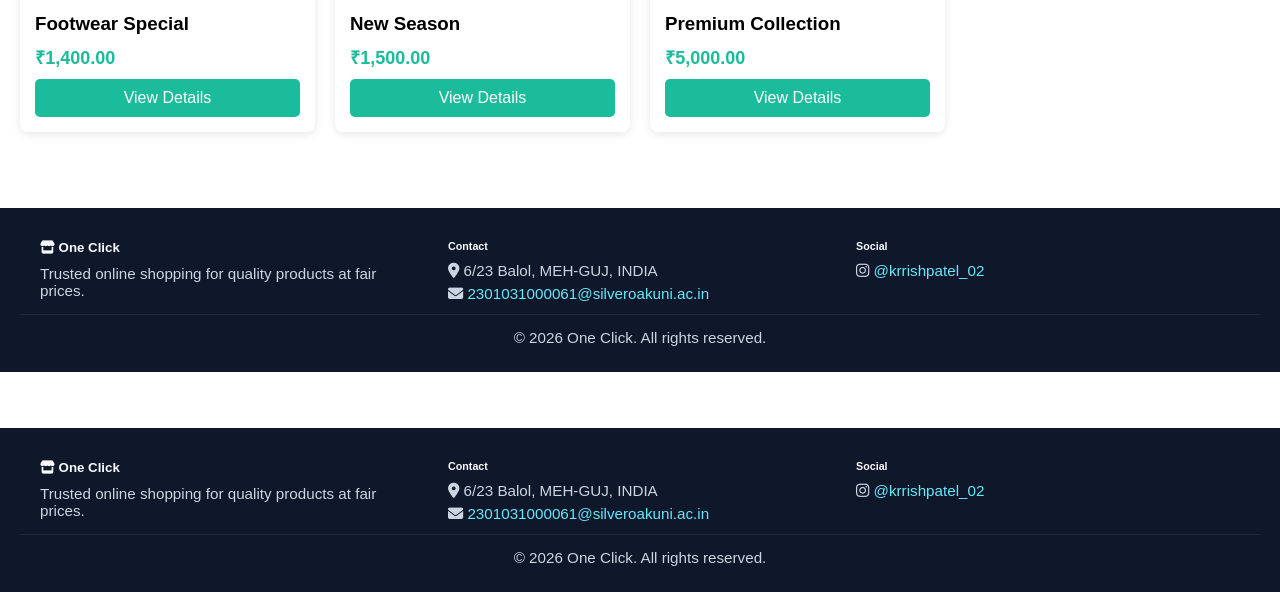
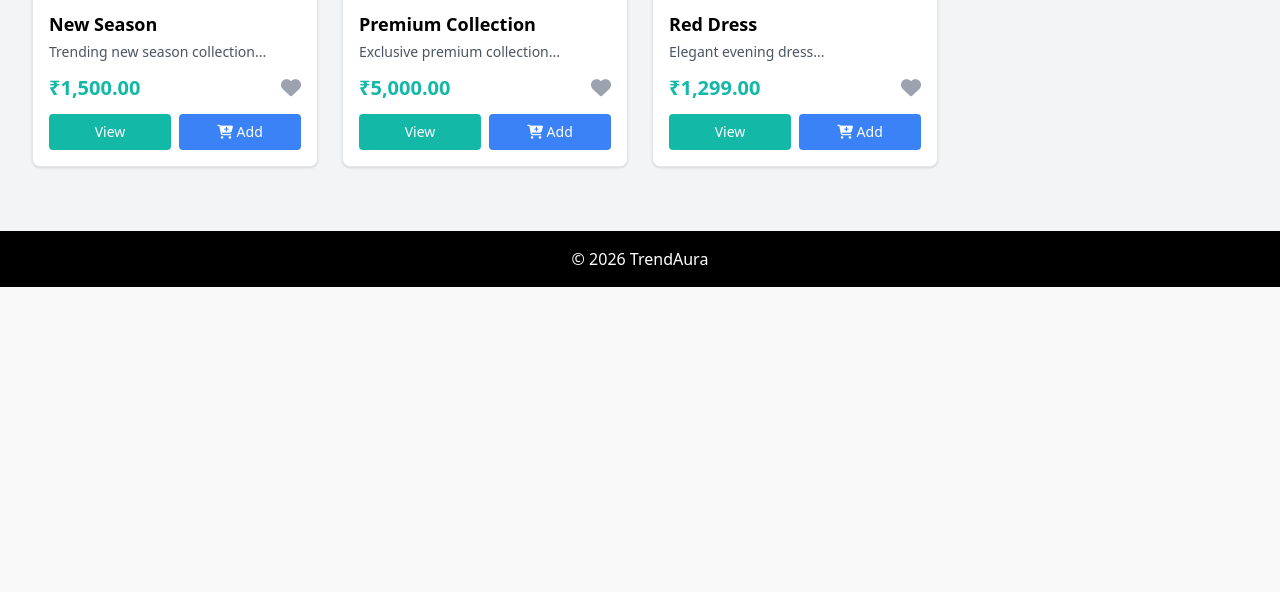
Before and after one commit to digitzero1995/clothing, a PHP site: page /category.php in a window 1280 px wide. Shown: the part 885-1477 px from the top of the page. After the commit the page ends 1172 px from the top, so only its background shows below. Run offline with PHP 8.4, Linux system fonts and the light colour scheme; data comes from the database, SQL or seed files in the repository; some libraries are stand-ins or nearby versions.

Commit message:
Add wishlist functionality and SQLite integration to homepage and category pages
- Updated category.php to use SQLite/PDO instead of MySQLi
- Added wishlist heart icon buttons with login conditional rendering
- Integrated featured products grid on homepage with wishlist support
- Both pages now display wishlist buttons (red heart if logged in, gray if not)
- Added proper redirects to login page for non-authenticated users
- Improved error handling and product display with better styling

Wishlist features now fully functional across all category pages and homepage.

```diff
--- a/public/category.php
+++ b/public/category.php
@@ -1,10 +1,9 @@
 <?php
-include '../config/db.php';
-include '../includes/header.php';
+session_start();
+include '../config/db_sqlite.php';
 
 // Get category from URL
-$cat_name = isset($_GET['cat']) ? $_GET['cat'] : 'all';
-$cat_name = htmlspecialchars($cat_name, ENT_QUOTES, 'UTF-8');
+$cat = isset($_GET['cat']) ? htmlspecialchars($_GET['cat']) : 'all';
 
 // Map categories to category IDs
 $category_map = [
@@ -12,77 +11,130 @@ $category_map = [
     'men' => 1,
     'kids' => 3,
     'footwear' => 6,
-    'home' => 4,  // Added
-    'brands' => 5, // Added
+    'home' => 4,
+    'brands' => 5,
     'sale' => 'all'
 ];
 
-$cat_id = isset($category_map[$cat_name]) ? $category_map[$cat_name] : 'all';
+$cat_id = isset($category_map[$cat]) ? $category_map[$cat] : 'all';
 
-// Fetch products based on mode
-if ($demo_mode) {
-    // Demo mode - filter from array
-    if ($cat_id !== 'all' && $cat_id !== null) {
-        $products = array_filter($DEMO_PRODUCTS, function($p) use ($cat_id) { return $p['category_id'] == $cat_id; });
+// Fetch products based on category
+$products = [];
+try {
+    if ($cat_id === 'all' || $cat === 'all' || $cat === 'sale') {
+        $stmt = $conn->query("SELECT id, name, price, image, description FROM products ORDER BY name ASC");
     } else {
-        $products = $DEMO_PRODUCTS;
+        $stmt = $conn->prepare("SELECT id, name, price, image, description FROM products WHERE category_id = ? ORDER BY name ASC");
+        $stmt->execute([(int)$cat_id]);
     }
-} else {
-    // Database mode
-    if($cat_id == 'all' || $cat_name == 'all' || $cat_name == 'sale') {
-        $query = "SELECT * FROM products";
-    } else {
-        $cat_id = (int)$cat_id;
-        $query = "SELECT * FROM products WHERE category_id = $cat_id";
-    }
+    $products = $stmt->fetchAll(PDO::FETCH_ASSOC);
+} catch (Exception $e) {
+    $products = [];
+}
 
-    $result = @mysqli_query($conn, $query);
-    $products = [];
-    if ($result && mysqli_num_rows($result) > 0) {
-        while ($row = mysqli_fetch_assoc($result)) {
-            $products[] = $row;
-        }
-    }
-}
+// Check if user is logged in
+$is_logged_in = isset($_SESSION['user_id']);
 ?>
 
-<style>
-    body { font-family: Arial, sans-serif; }
-    .category-header { text-align: center; margin: 40px 0; }
-    .products-grid { display: grid; grid-template-columns: repeat(auto-fill, minmax(250px, 1fr)); gap: 20px; padding: 20px; }
-    .product-card { background: white; padding: 15px; border-radius: 8px; box-shadow: 0 2px 8px rgba(0,0,0,0.1); transition: all 0.3s; }
-    .product-card:hover { box-shadow: 0 4px 16px rgba(0,0,0,0.2); }
-    .product-image { width: 100%; height: 250px; object-fit: cover; border-radius: 8px; }
-    .product-name { font-weight: bold; margin-top: 10px; }
-    .product-price { color: #1abc9c; font-weight: bold; font-size: 18px; margin: 10px 0; }
-    .btn-view { display: block; text-align: center; background: #1abc9c; color: white; padding: 10px; margin-top: 10px; border-radius: 5px; text-decoration: none; cursor: pointer; transition: 0.3s; }
-    .btn-view:hover { background: #0a9478; }
-    .no-products { text-align: center; padding: 40px; font-size: 18px; color: #666; }
-</style>
+<!DOCTYPE html>
+<html lang="en">
+<head>
+    <meta charset="UTF-8">
+    <meta name="viewport" content="width=device-width, initial-scale=1.0">
+    <title><?php echo ucfirst($cat); ?> - TrendAura</title>
+    <script src="https://cdn.tailwindcss.com"></script>
+    <link rel="stylesheet" href="https://cdnjs.cloudflare.com/ajax/libs/font-awesome/6.5.0/css/all.min.css">
+</head>
+<body class="bg-gray-100">
 
-<div class="category-header">
-    <h2 style="font-size: 32px; color: #333; text-transform: uppercase;">📦 <?php echo $cat_name; ?> Collection</h2>
+<!-- TOP BAR -->
+<div class="bg-black text-white text-sm px-6 py-2 flex justify-between">
+    <div>GREENCARD | GIFT CARD | STORE LOCATOR | TRACK ORDER | CONTACT</div>
+    <div>STORE MODE</div>
 </div>
 
-<div class="products-grid">
-    <?php
-    if (!empty($products)) {
-        foreach($products as $row) {
-    ?>
-        <div class="product-card">
-            <img src="assets/<?php echo htmlspecialchars($row['image']); ?>" alt="<?php echo htmlspecialchars($row['name']); ?>" class="product-image" onerror="this.src='assets/placeholder.jpg'">
-            <h3 class="product-name"><?php echo htmlspecialchars($row['name']); ?></h3>
-            <p class="product-price">₹<?php echo number_format($row['price'], 2); ?></p>
-            <a href="product_details.php?id=<?php echo (int)$row['id']; ?>" class="btn-view">View Details</a>
-        </div>
-    <?php
-        }
-    } else {
-        echo '<div class="no-products"><p>No products found in this category.</p></div>';
-    }
-    ?>
+<!-- NAVBAR -->
+<nav class="bg-white shadow-md px-6 py-4 flex justify-between items-center">
+    <a href="index.php" class="text-3xl font-bold text-teal-500">TrendAura</a>
+
+    <div class="space-x-6 hidden md:flex">
+        <a href="category.php?cat=all" class="hover:text-teal-500">SHOP ALL</a>
+        <a href="category.php?cat=women" class="hover:text-teal-500">WOMEN</a>
+        <a href="category.php?cat=men" class="hover:text-teal-500">MEN</a>
+        <a href="category.php?cat=kids" class="hover:text-teal-500">KIDS</a>
+        <a href="category.php?cat=home" class="hover:text-teal-500">HOME & LIVING</a>
+        <a href="category.php?cat=brands" class="hover:text-teal-500">BRANDS</a>
+        <a href="category.php?cat=sale" class="hover:text-teal-500 text-red-500">SALE</a>
+    </div>
+
+    <div class="flex items-center space-x-4">
+        <form method="GET" action="search.php" class="flex items-center bg-gray-100 rounded px-3 py-1">
+            <input type="text" name="q" placeholder="Search..." class="bg-gray-100 border-none outline-none w-32">
+            <button type="submit" class="text-teal-500 ml-2"><i class="fa fa-search"></i></button>
+        </form>
+        <a href="wishlist.php"><i class="fa fa-heart text-red-500"></i></a>
+        <a href="login.php"><i class="fa fa-user"></i></a>
+        <a href="cart.php"><i class="fa fa-cart-shopping"></i></a>
+    </div>
+</nav>
+
+<!-- CATEGORY HEADER -->
+<div class="bg-white shadow p-8 mb-6">
+    <h1 class="text-4xl font-bold text-center text-gray-800">
+        <?php echo strtoupper($cat); ?> Collection
+    </h1>
+    <p class="text-center text-gray-600 mt-2"><?php echo count($products); ?> products available</p>
 </div>
 
-<?php include '../includes/foooter.php'; ?>
+<!-- PRODUCTS GRID -->
+<div class="container mx-auto p-8">
+    <?php if (!empty($products)): ?>
+        <div class="grid grid-cols-1 md:grid-cols-4 gap-6">
+            <?php foreach($products as $product): ?>
+                <div class="bg-white rounded-lg shadow hover:shadow-lg transition border">
+                    <img src="assets/<?php echo htmlspecialchars($product['image']); ?>" alt="<?php echo htmlspecialchars($product['name']); ?>" class="w-full h-48 object-cover rounded-t-lg">
 
-<?php include '../includes/foooter.php'; ?>
+                    <div class="p-4">
+                        <h3 class="font-semibold text-lg mb-1"><?php echo htmlspecialchars($product['name']); ?></h3>
+                        <p class="text-gray-600 text-sm mb-3"><?php echo htmlspecialchars(substr($product['description'] ?? 'Premium item', 0, 50)); ?>...</p>
+
+                        <div class="flex justify-between items-end mb-3">
+                            <span class="text-teal-500 font-bold text-xl">₹<?php echo number_format($product['price'], 2); ?></span>
+                            <div class="flex gap-2">
+                                <?php if ($is_logged_in): ?>
+                                <a href="wishlist.php?action=add&id=<?php echo $product['id']; ?>" class="text-red-500 hover:text-red-600 text-xl transition" title="Add to Wishlist">
+                                    <i class="fa fa-heart"></i>
+                                </a>
+                                <?php else: ?>
+                                <a href="login.php?redirect=category.php?cat=<?php echo $cat; ?>" class="text-gray-400 hover:text-red-500 text-xl transition" title="Login to add to wishlist">
+                                    <i class="fa fa-heart"></i>
+                                </a>
+                                <?php endif; ?>
+                            </div>
+                        </div>
+
+                        <div class="flex gap-2">
+                            <a href="product_details.php?id=<?php echo $product['id']; ?>" class="flex-1 bg-teal-500 text-white px-3 py-2 rounded text-sm hover:bg-teal-600 text-center">View</a>
+                            <a href="cart.php?action=add&id=<?php echo $product['id']; ?>&qty=1" class="flex-1 bg-blue-500 text-white px-3 py-2 rounded text-sm hover:bg-blue-600 text-center">
+                                <i class="fa fa-cart-plus"></i> Add
+                            </a>
+                        </div>
+                    </div>
+                </div>
+            <?php endforeach; ?>
+        </div>
+    <?php else: ?>
+        <div class="bg-yellow-100 border border-yellow-400 text-yellow-800 px-6 py-8 rounded text-center">
+            <p class="text-xl mb-4">😢 No products found in this category</p>
+            <a href="index.php" class="text-teal-600 hover:underline font-bold">← Back to Home</a>
+        </div>
+    <?php endif; ?>
+</div>
+
+<!-- FOOTER -->
+<footer class="bg-black text-white text-center p-4 mt-8">
+    © 2026 TrendAura
+</footer>
+
+</body>
+</html>
```
Also changed, not shown: public/index.php (+59 -0 lines).
